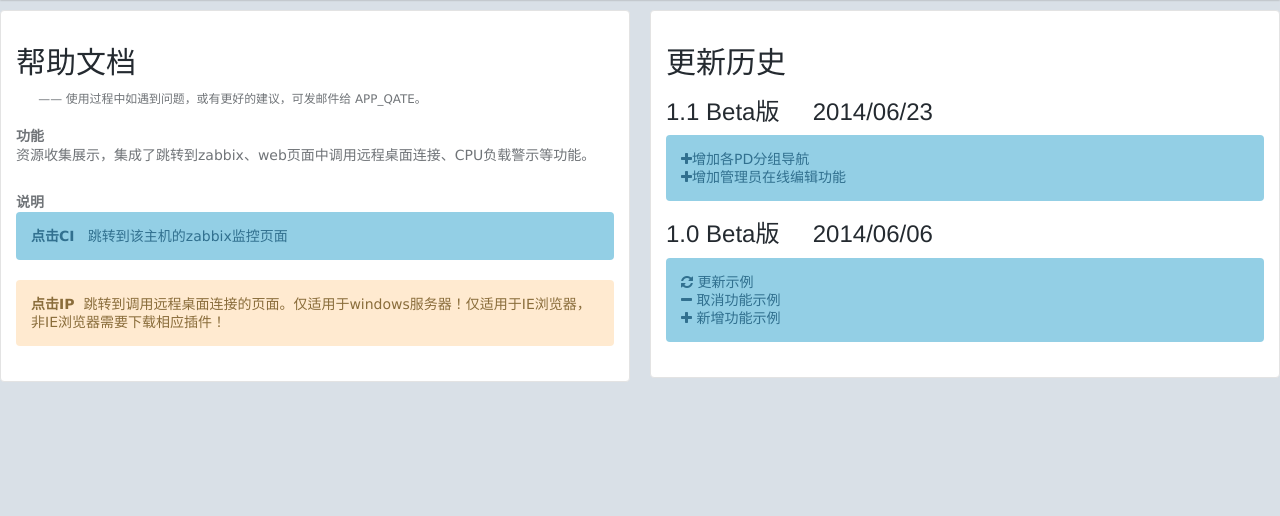
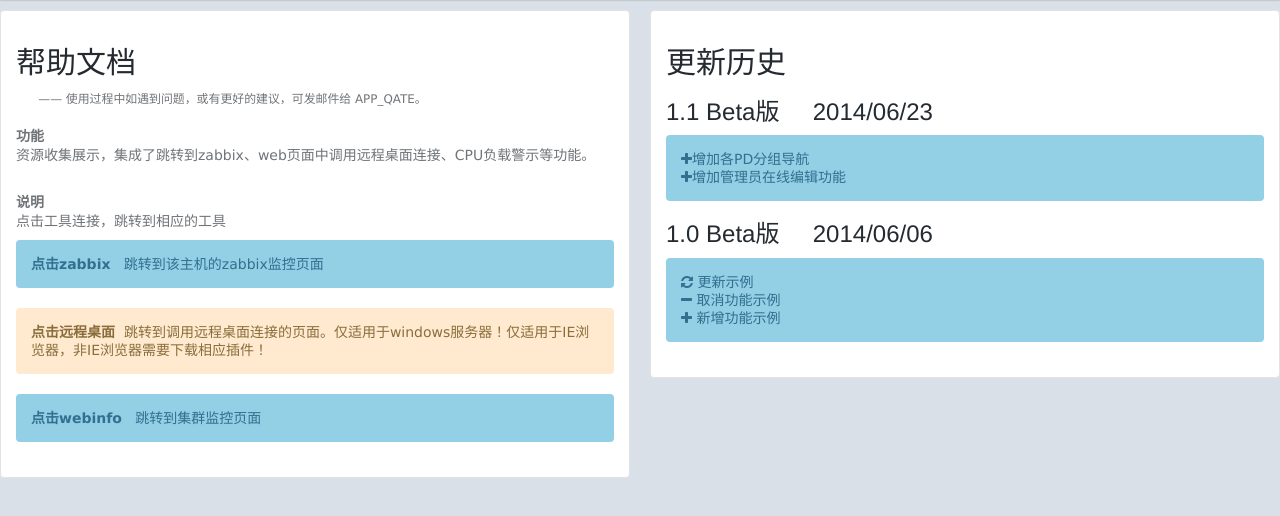
Before and after one commit to davechina/simpleuat, a Django app: page /help/ in a window 1280 px wide. Shown: the part 54-570 px from the top of the page. Run offline with Django 3.2, Linux system fonts and the light colour scheme; parts of the project's set-up code (start-up, migrations or seed data) failed here and were passed over; some libraries are stand-ins or nearby versions.

Commit message:
修改帮助页面条目

```diff
--- a/mytest/templates/help.html
+++ b/mytest/templates/help.html
@@ -19,8 +19,10 @@
                         <br>
 
                         <dt>说明</dt>
-                        <div class="alert alert-info"><strong>点击CI</strong>&nbsp;&nbsp; 跳转到该主机的zabbix监控页面</div>
-                        <div class="alert alert-warning"><strong>点击IP</strong>&nbsp;&nbsp;跳转到调用远程桌面连接的页面。仅适用于windows服务器！仅适用于IE浏览器，非IE浏览器需要下载相应插件！</div>
+                        <p>点击工具连接，跳转到相应的工具</p>
+                        <div class="alert alert-info"><strong>点击zabbix</strong>&nbsp;&nbsp; 跳转到该主机的zabbix监控页面</div>
+                        <div class="alert alert-warning"><strong>点击远程桌面</strong>&nbsp;&nbsp;跳转到调用远程桌面连接的页面。仅适用于windows服务器！仅适用于IE浏览器，非IE浏览器需要下载相应插件！</div>
+                        <div class="alert alert-info"><strong>点击webinfo</strong>&nbsp;&nbsp; 跳转到集群监控页面</div>
 
                 </div>
             </div>
```
